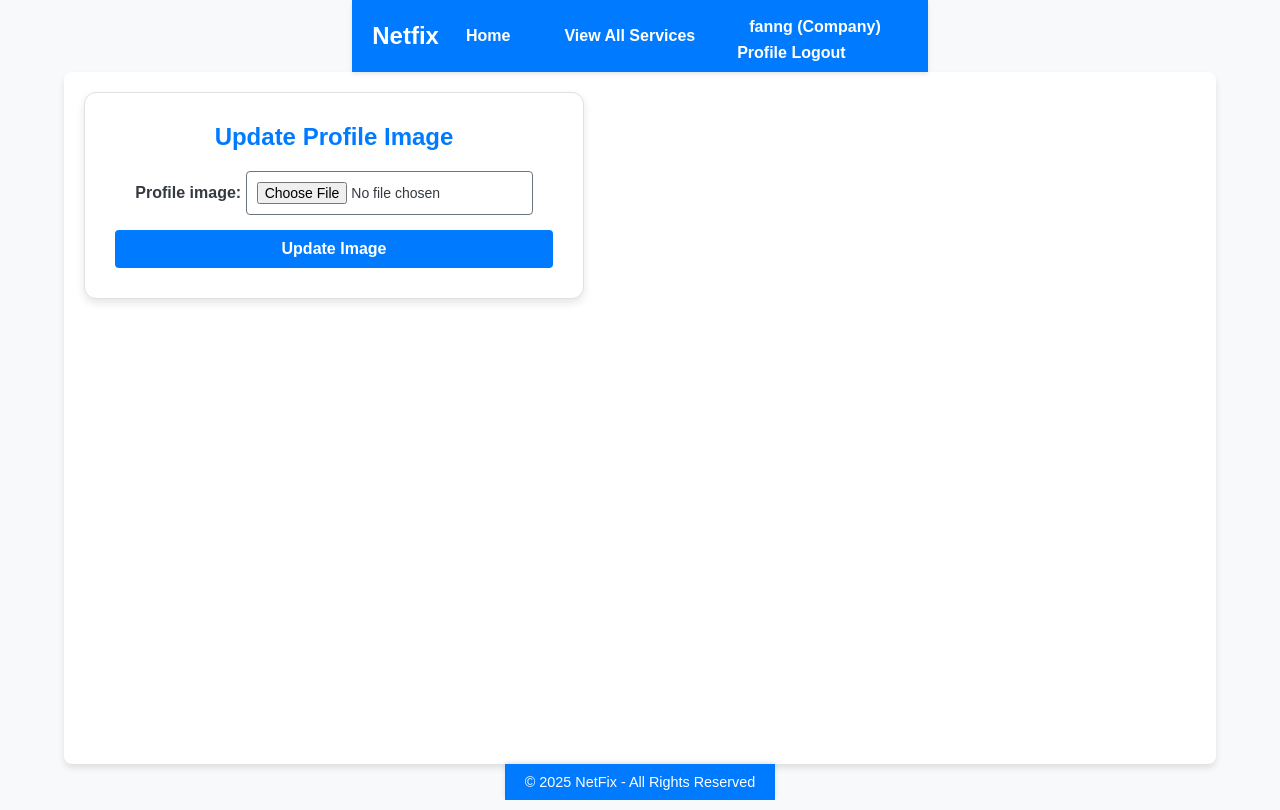
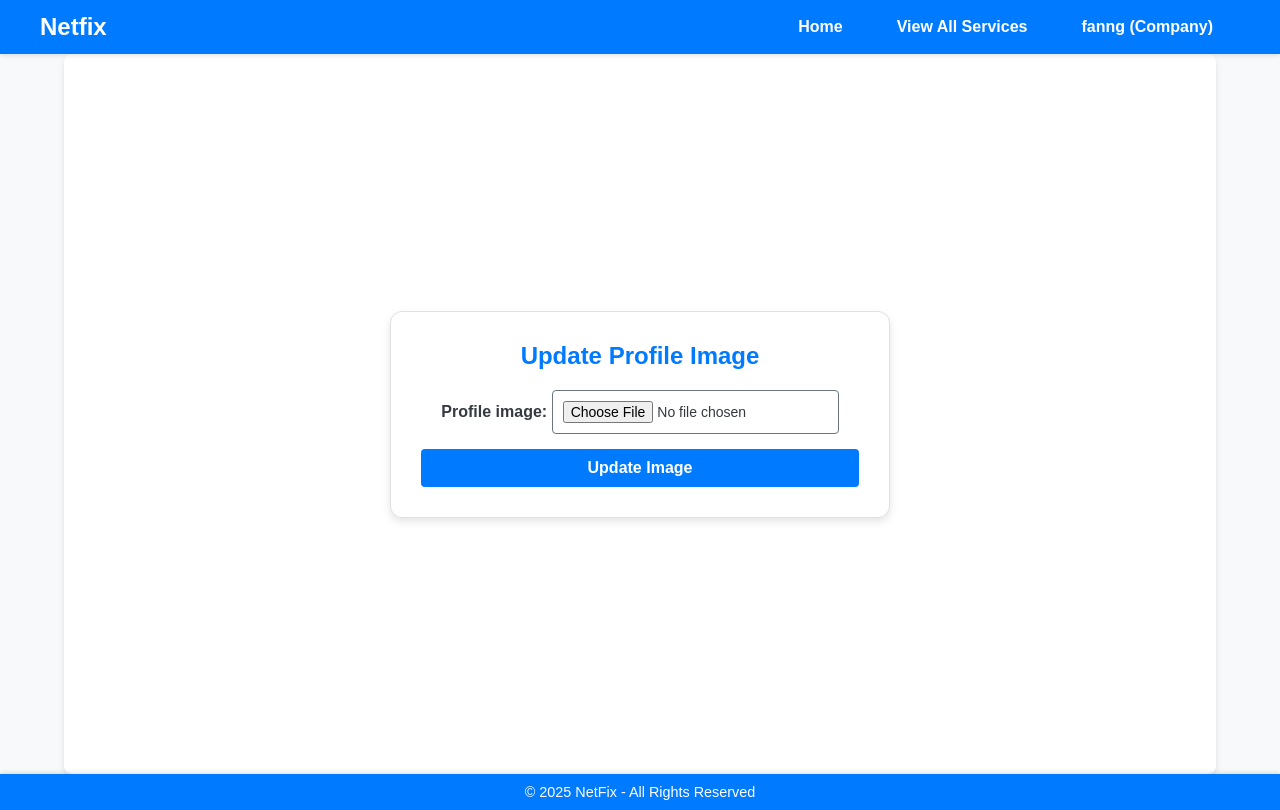
Before and after one commit to cliffdoyle/netfix, a Django app: page /users/profile/update-image/ in a window 1280 px wide. Run offline with Django 3.2, Linux system fonts and the light colour scheme; a user stored in the database is signed in; data comes from the database, SQL or seed files in the repository; both versions use the stored data as it was after the commit.

Commit message:
fix(navbar): Fix profile dropdown distortion and ensure uniform styling
- Fixed the profile dropdown to display correctly on hover, with options like "Profile" and "Logout".
- Ensured uniform styling for both "All Categories" and profile dropdowns to match the navbar design.
- Improved responsive behavior for dropdowns on mobile devices.
- Added conditional rendering for "All Categories" dropdown to only appear on the home page.
- Enhanced hamburger menu functionality for mobile navigation.

```diff
--- a/main/templates/main/navbar.html
+++ b/main/templates/main/navbar.html
@@ -102,7 +102,7 @@
         }
 
         /* Dropdown Menu */
-        .dropdown-content {
+        .dropdown-menu {
             display: none;
             position: absolute;
             background-color: var(--navbar-bg);
@@ -115,7 +115,7 @@
             left: 0;
         }
 
-        .dropdown-content a {
+        .dropdown-item {
             display: block;
             padding: 8px 16px;
             color: var(--navbar-text);
@@ -123,13 +123,13 @@
             transition: background-color 0.3s ease;
         }
 
-        .dropdown-content a:hover {
+        .dropdown-item:hover {
             background-color: var(--navbar-hover);
             color: #ffffff;
         }
 
         /* Show dropdown on hover */
-        .nav-item.dropdown:hover .dropdown-content {
+        .nav-item.dropdown:hover .dropdown-menu {
             display: block;
         }
 
@@ -162,7 +162,7 @@
                 margin: 10px 0;
             }
 
-            .dropdown-content {
+            .dropdown-menu {
                 position: static; /* Dropdown content stacks vertically on mobile */
                 box-shadow: none;
             }
--- a/users/templates/users/update_profile_image.html
+++ b/users/templates/users/update_profile_image.html
@@ -13,15 +13,21 @@
         --card-shadow: 0 4px 8px rgba(0, 0, 0, 0.1);
     }
 
+    /* Remove flex and min-height from body to avoid layout issues */
     body {
         margin: 0;
         font-family: Arial, sans-serif;
         background-color: var(--background-color);
         color: var(--text-color);
+    }
+
+    /* Center the update profile container */
+    .update-profile-wrapper {
         display: flex;
         justify-content: center;
         align-items: center;
-        min-height: 100vh;
+        min-height: calc(100vh - 120px); /* Adjust based on navbar and footer height */
+        padding: 20px;
     }
 
     .update-profile-container {
@@ -105,6 +111,7 @@
     }
 </style>
 
+<div class="update-profile-wrapper">
     <div class="update-profile-container">
         <h2>Update Profile Image</h2>
         <form method="post" enctype="multipart/form-data">
@@ -113,4 +120,5 @@
             <button type="submit">Update Image</button>
         </form>
     </div>
+</div>
 {% endblock %}
```
Also changed, not shown: db.sqlite3. Lines whose indentation alone changed are shown as unchanged.
